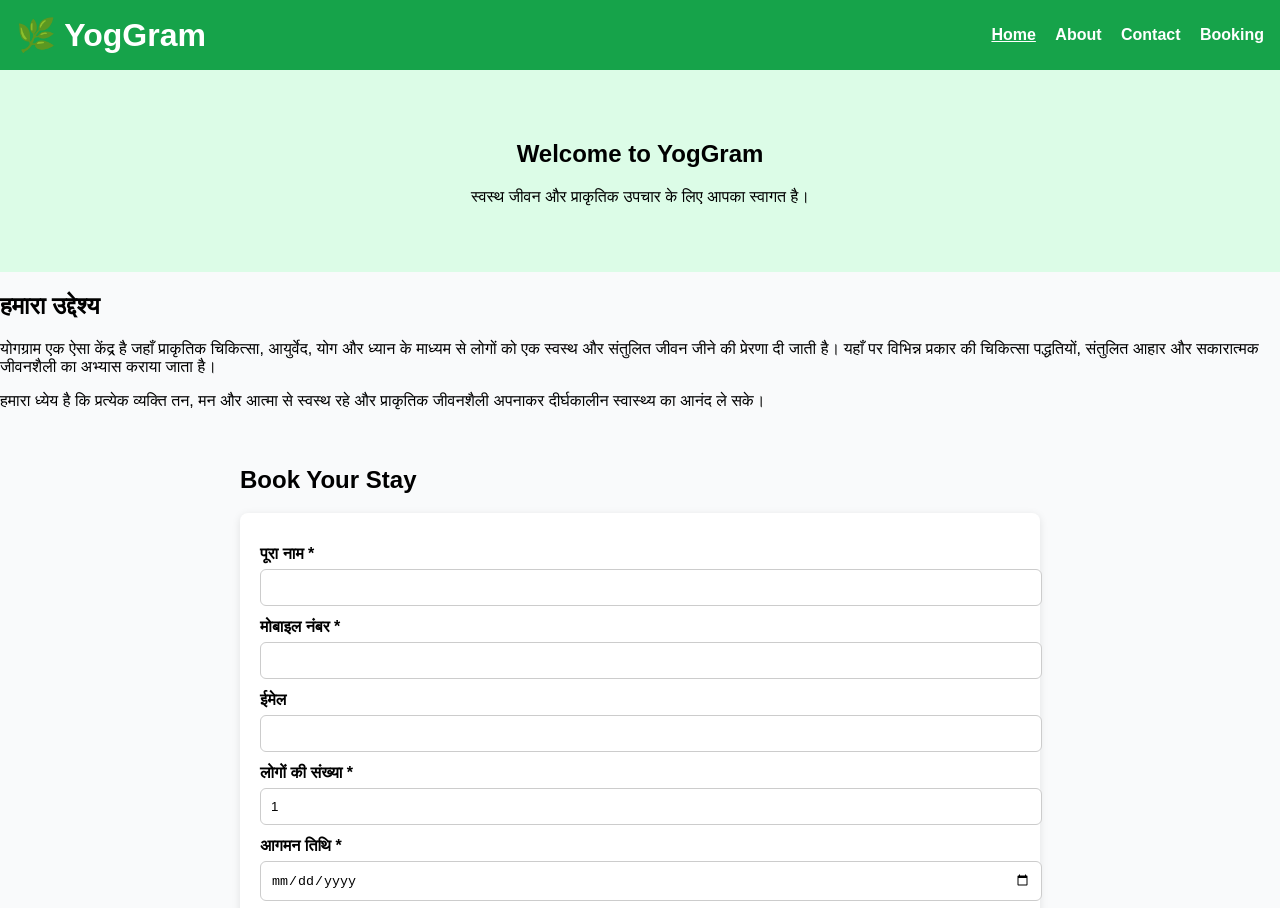
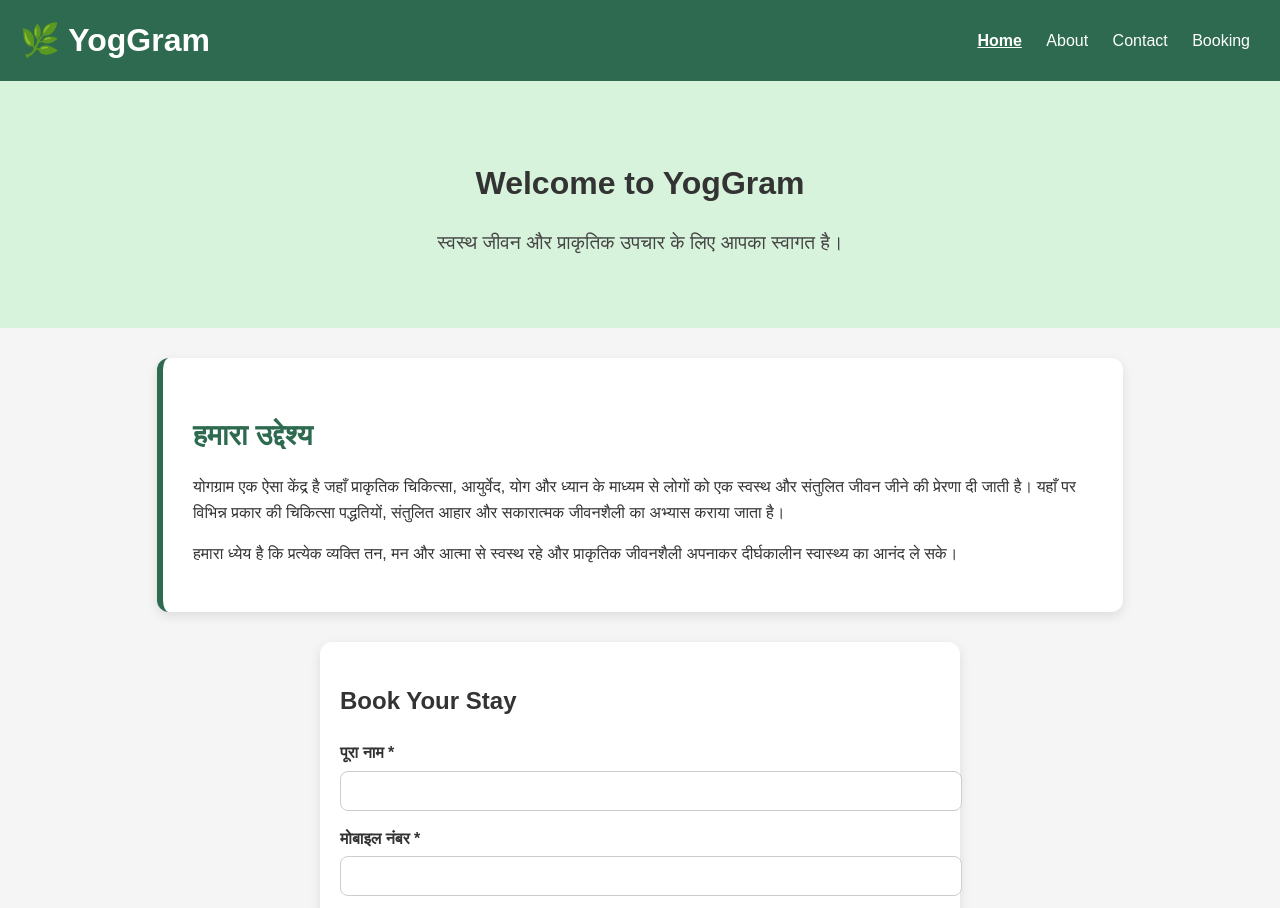
Before and after one commit to yoggrambooking/yoggrambooking, a plain HTML site: page index.html in a window 1280 px wide. Shown: the top 908 px of the page. Drawn offline with Linux system fonts and the light colour scheme.

Commit message:
Update style.css

```diff
--- a/style.css
+++ b/style.css
@@ -1,13 +1,122 @@
-body { font-family: Arial, sans-serif; margin: 0; padding: 0; background: #f9fafb; }
-header { background: #16a34a; color: white; padding: 16px; display: flex; justify-content: space-between; align-items: center; }
-header h1 { margin: 0; }
-nav a { color: white; margin-left: 15px; text-decoration: none; font-weight: bold; }
-nav a.active, nav a:hover { text-decoration: underline; }
-.hero { text-align: center; padding: 50px; background: #dcfce7; }
-main { max-width: 800px; margin: auto; padding: 20px; }
-form { background: white; padding: 20px; border-radius: 8px; box-shadow: 0 2px 8px rgba(0,0,0,.1); }
-label { display: block; margin-top: 12px; font-weight: bold; }
-input, select, textarea { width: 100%; padding: 10px; margin-top: 6px; border: 1px solid #ccc; border-radius: 6px; }
-button { margin-top: 16px; padding: 12px; background: #16a34a; color: white; border: none; border-radius: 6px; cursor: pointer; font-weight: bold; }
-button:hover { background: #15803d; }
-footer { text-align: center; padding: 20px; font-size: 14px; color: #666; margin-top: 20px; }
+/* General Styles */
+body {
+  margin: 0;
+  font-family: Arial, sans-serif;
+  background: #f5f5f5;
+  color: #333;
+  line-height: 1.6;
+}
+
+header {
+  background: #2d6a4f;
+  color: #fff;
+  padding: 15px 20px;
+  display: flex;
+  justify-content: space-between;
+  align-items: center;
+}
+
+header h1 {
+  margin: 0;
+}
+
+nav a {
+  color: #fff;
+  margin: 0 10px;
+  text-decoration: none;
+}
+
+nav a.active {
+  font-weight: bold;
+  text-decoration: underline;
+}
+
+.hero {
+  text-align: center;
+  padding: 50px 20px;
+  background: #d8f3dc;
+}
+
+.hero h2 {
+  font-size: 2rem;
+  margin-bottom: 10px;
+}
+
+.hero p {
+  font-size: 1.2rem;
+  color: #444;
+}
+
+/* 🌿 Description Section */
+.description {
+  background: #ffffff;
+  margin: 30px auto;
+  padding: 30px;
+  max-width: 900px;
+  border-radius: 12px;
+  box-shadow: 0 4px 12px rgba(0,0,0,0.1);
+  border-left: 6px solid #2d6a4f;
+}
+
+.description h2 {
+  color: #2d6a4f;
+  margin-bottom: 15px;
+  font-size: 1.8rem;
+}
+
+.description p {
+  margin-bottom: 15px;
+  font-size: 1rem;
+  color: #333;
+}
+
+/* Booking Form */
+main {
+  max-width: 600px;
+  margin: 30px auto;
+  padding: 20px;
+  background: #fff;
+  border-radius: 12px;
+  box-shadow: 0 4px 12px rgba(0,0,0,0.1);
+}
+
+form label {
+  display: block;
+  margin-top: 15px;
+  font-weight: bold;
+}
+
+form input,
+form select,
+form textarea {
+  width: 100%;
+  padding: 10px;
+  margin-top: 5px;
+  border-radius: 8px;
+  border: 1px solid #ccc;
+  font-size: 1rem;
+}
+
+form button {
+  margin-top: 20px;
+  padding: 12px;
+  background: #2d6a4f;
+  color: #fff;
+  border: none;
+  border-radius: 8px;
+  cursor: pointer;
+  font-size: 1.1rem;
+}
+
+form button:hover {
+  background: #1b4332;
+}
+
+/* Footer */
+footer {
+  text-align: center;
+  padding: 15px;
+  background: #2d6a4f;
+  color: #fff;
+  margin-top: 30px;
+}
```
